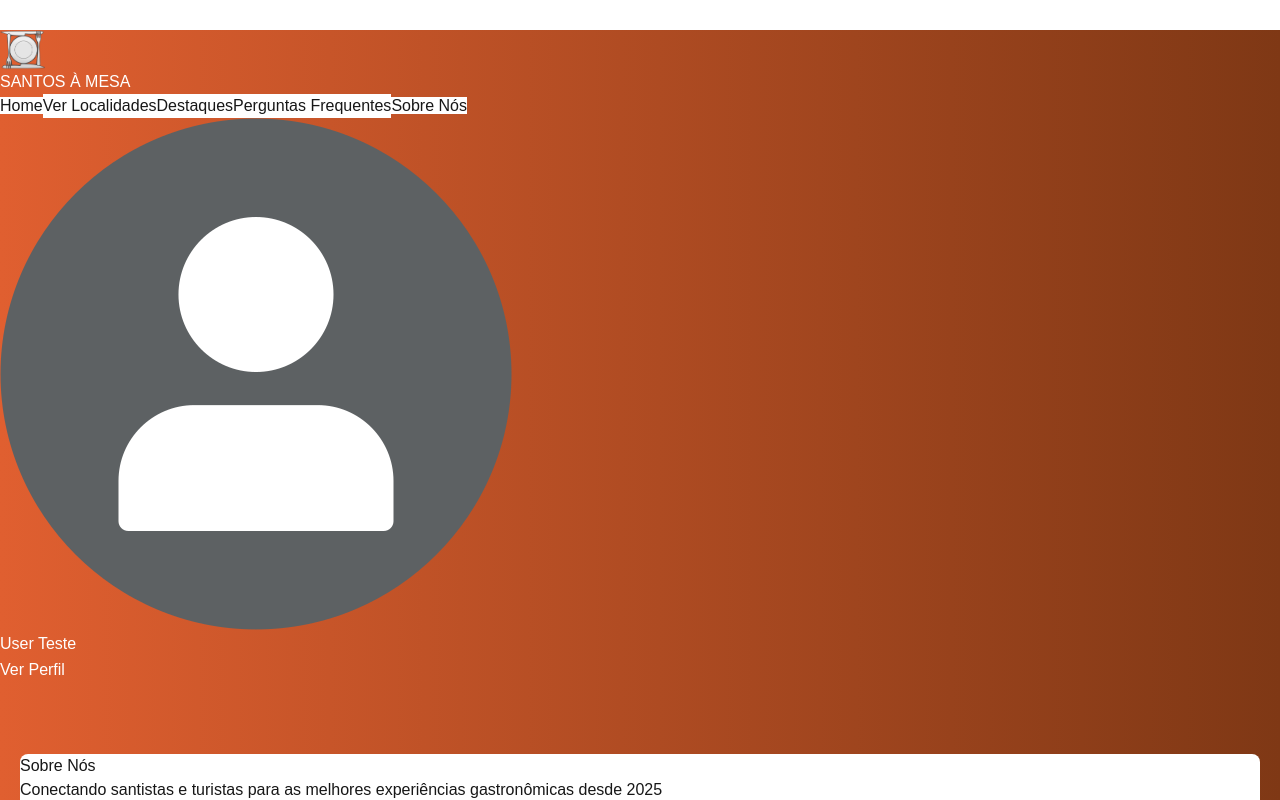
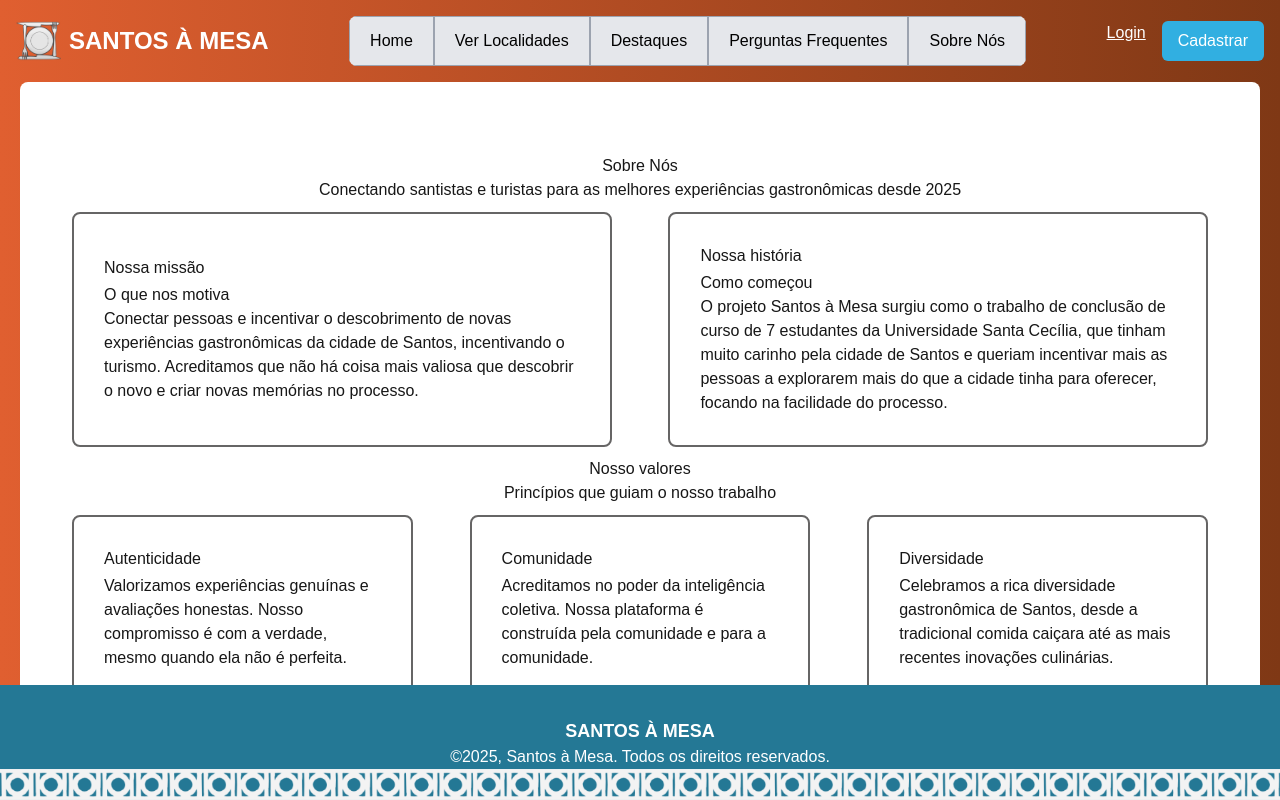
Before and after one commit to aguiar-marcelo/santosamesa, a Next.js app: page /sobreNos in a window 1280 px wide. Shown: the top 800 px of the page. Built offline with nearby package versions, Linux system fonts and the light colour scheme.

Commit message:
feat: rotas e correções css

```diff
--- a/src/components/HomePage.tsx
+++ b/src/components/HomePage.tsx
@@ -3,12 +3,13 @@
 import Image from "../../node_modules/next/image";
 import React from "react";
 import { Search } from 'lucide-react';
+import Link from "next/link";
 
 const HomePage = () => {
   return (
     <div className="relative w-full h-full">
       <div className="bg-cover bg-center h-[350px] w-full"
-      style={{ backgroundImage: "url('img/img-homepage.jpg')" }}
+        style={{ backgroundImage: "url('img/img-homepage.jpg')" }}
       >
         <div className="flex flex-col items-center ">
           {/* Header */}
@@ -19,16 +20,23 @@ const HomePage = () => {
             </div>
 
             <div className="flex justify-center rounded-lg overflow-hidden">
-              {['Home', 'Ver Localidades', 'Destaques', 'Perguntas Frequentes', 'Quem somos nós'].map((item, index) => (
+              {['Home', 'Ver Localidades', 'Destaques', 'Perguntas Frequentes'].map((item, index) => (
                 <button key={index} className="bg-gray-200 border border-gray-400 text-black px-5 py-3 hover:bg-gray-300">
                   {item}
                 </button>
               ))}
+              <Link href="/sobreNos" className="bg-gray-200 border border-gray-400 text-black px-5 py-3 hover:bg-gray-300">
+                Sobre Nós
+              </Link>
             </div>
 
             <div className="flex justify-center gap-4">
-              <button className="text-white underline">Login</button>
-              <button className="bg-primary text-white px-4 py-2 rounded-md hover:bg-blue-600">Cadastrar</button>
+              <Link href="/login" className="text-white underline">
+                Login
+              </Link>
+              <Link href="/cadastro" className="bg-primary text-white px-4 py-2 rounded-md hover:bg-blue-600">
+                Cadastrar
+              </Link>
             </div>
           </div>
 
--- a/src/components/LoginPage.tsx
+++ b/src/components/LoginPage.tsx
@@ -1,3 +1,5 @@
+"use client"
+import Link from 'next/link';
 import React from 'react';
 
 const LoginPage = () => {
@@ -27,9 +29,7 @@ const LoginPage = () => {
                             >
                                 LOGIN
                             </button>
-                            <a href="index.html" style={styles.a}>
-                                CANCELAR
-                            </a>
+                            <Link href="/" style={styles.a}>CANCELAR</Link>
                         </div>
                     </div>
                 </div>
--- a/src/components/ProfilePage.tsx
+++ b/src/components/ProfilePage.tsx
@@ -1,3 +1,4 @@
+"use client"
 import React from 'react';
 import { CSSProperties } from 'react';
 
--- a/src/components/RegisterPage.tsx
+++ b/src/components/RegisterPage.tsx
@@ -1,3 +1,5 @@
+"use client"
+import Link from 'next/link';
 import { useState } from 'react';
 
 const Cadastro = () => {
@@ -28,7 +30,7 @@ const Cadastro = () => {
                             <p className="w-4/5 mb-2 text-left">Confirme sua senha *</p>
                             <input type="password" placeholder="Digite sua senha novamente" className="w-4/5 p-3 border-4 border-gray-200 rounded-lg mb-6" />
                             <div className="flex gap-5 w-4/5 justify-between">
-                                <a href="index.html" className="text-gray-500">Voltar</a>
+                                <Link href="/" className="text-gray-500">Voltar</Link>
                                 <button
                                     type="button"
                                     className="bg-blue-500 text-white py-3 px-6 rounded-lg hover:bg-blue-600"
--- a/src/components/SobreNosPage.tsx
+++ b/src/components/SobreNosPage.tsx
@@ -1,47 +1,40 @@
+"use client";
+import Link from 'next/link';
 import React from 'react';
+import Image from 'next/image';
 
 const SobreNosPage = () => {
-
-    const logado = true; // alterar
+    const logado = false; // alterar
 
     return (
-        <form className="form" style={{ backgroundImage: 'linear-gradient(to right, #E05F30, #7f3815)' }}>
-            <div style={{ marginTop: '30px' }}>
-                <div className="grid-container">
-                    <div className="row justify-center gap-5">
-                        <img src="img/img-logo.png" width="45" height="40" alt="Logo" />
-                        <h1 style={{ color: 'white' }}>SANTOS À MESA</h1>
+        <div className="relative w-full h-full" style={{ backgroundImage: 'linear-gradient(to right, #E05F30, #7f3815)' }}>
+            <div className="bg-cover bg-center h-[350px] w-full">
+                <div className="flex flex-col items-center">
+                    <div className="w-full flex justify-between gap-4 p-4 items-center">
+                        <div className="flex justify-center items-center gap-2">
+                            <img src="img/img-logo.png" alt="Logo" width={45} height={40} />
+                            <h1 className="text-white text-2xl font-bold">SANTOS À MESA</h1>
                         </div>
-                    <div className="justify-center">
-                        <a className="btn-menu btn-border-start" style={{ backgroundColor: 'white' }} href="index.html">
+
+                        <div className="flex justify-center rounded-lg overflow-hidden">
+                            <Link href="/" className="bg-gray-200 border border-gray-400 text-black px-5 py-3 hover:bg-gray-300">
                                 Home
-                        </a>
-                        <button className="btn-menu" style={{ backgroundColor: 'white' }}>
-                            Ver Localidades
+                            </Link>
+                            {['Ver Localidades', 'Destaques', 'Perguntas Frequentes', 'Sobre Nós'].map((item, index) => (
+                                <button key={index} className="bg-gray-200 border border-gray-400 text-black px-5 py-3 hover:bg-gray-300">
+                                    {item}
                                 </button>
-                        <button className="btn-menu" style={{ backgroundColor: 'white' }}>
-                            Destaques
-                        </button>
-                        <button className="btn-menu" style={{ backgroundColor: 'white' }}>
-                            Perguntas Frequentes
-                        </button>
-                        <a className="btn-menu btn-border-end" style={{ backgroundColor: 'white' }}>
-                            Sobre Nós
-                        </a>
+                            ))}
                         </div>
 
                         <div id="login-container" style={{ display: logado ? 'none' : 'block' }}>
-                        <div className="justify-center gap-5">
-                            <a className="txt-login" href="login.html" target="_self">
+                            <div className="flex justify-center gap-4">
+                                <Link href="/login" className="text-white underline">
                                     Login
-                            </a>
-                            <a
-                                href="cadastro.html"
-                                className="btn-style"
-                                style={{ width: '45%', padding: '15px', textAlign: 'center', textDecoration: 'none' }}
-                            >
+                                </Link>
+                                <Link href="/cadastro" className="bg-primary text-white px-4 py-2 rounded-md hover:bg-blue-600">
                                     Cadastrar
-                            </a>
+                                </Link>
                             </div>
                         </div>
 
@@ -50,30 +43,20 @@ const SobreNosPage = () => {
                                 <img className="imagem-perfil" src="img/placeholder-perfil.png" alt="Foto de Perfil" />
                                 <div style={{ display: 'flex', flexDirection: 'column' }}>
                                     <p style={{ color: 'white', marginBottom: '2px', marginTop: '2px' }}>User Teste</p>
-                                <a style={{ color: 'white' }} href="perfil.html">
-                                    Ver Perfil
-                                </a>
+                                    <a style={{ color: 'white' }} href="perfil.html">Ver Perfil</a>
                                 </div>
                             </div>
                         </div>
                     </div>
 
-                <div
-                    className="center-container"
-                    style={{ backgroundColor: 'white', marginLeft: '20px', marginRight: '20px', marginBottom: '40px', borderRadius: '8px' }}
-                >
+                    <div className="center-container main-content">
                         <div className="center-container" style={{ marginTop: '72px' }}>
                             <h2 style={{ marginBottom: '0' }}>Sobre Nós</h2>
-                        <h4>
-                            Conectando santistas e turistas para as melhores experiências gastronômicas desde 2025
-                        </h4>
+                            <h4>Conectando santistas e turistas para as melhores experiências gastronômicas desde 2025</h4>
                         </div>
 
                         <div className="grid-container-1">
-                        <div
-                            className="center-container"
-                            style={{ border: '2px solid #666565', borderRadius: '8px', padding: '30px', height: '-webkit-fill-available' }}
-                        >
+                            <div className="center-container section">
                                 <div>
                                     <h3 style={{ marginTop: '0', marginBottom: '3px' }}>Nossa missão</h3>
                                     <h4 style={{ marginTop: '0' }}>O que nos motiva</h4>
@@ -85,10 +68,7 @@ const SobreNosPage = () => {
                                 </div>
                             </div>
 
-                        <div
-                            className="center-container"
-                            style={{ border: '2px solid #666565', borderRadius: '8px', padding: '30px', height: '-webkit-fill-available' }}
-                        >
+                            <div className="center-container section">
                                 <div>
                                     <h3 style={{ marginTop: '0', marginBottom: '3px' }}>Nossa história</h3>
                                     <h4 style={{ marginTop: '0' }}>Como começou</h4>
@@ -106,11 +86,8 @@ const SobreNosPage = () => {
                             <h4>Princípios que guiam o nosso trabalho</h4>
                         </div>
 
-                    <div className="grid-container-2">
-                        <div
-                            className="center-container"
-                            style={{ border: '2px solid #666565', borderRadius: '8px', padding: '30px', height: '-webkit-fill-available' }}
-                        >
+                        <div className="grid-container-2" style={{ marginBottom: '72px' }}>
+                            <div className="center-container section">
                                 <div>
                                     <h3 style={{ marginTop: '0', marginBottom: '3px' }}>Autenticidade</h3>
                                     <h5 style={{ marginBottom: '0' }}>
@@ -120,10 +97,7 @@ const SobreNosPage = () => {
                                 </div>
                             </div>
 
-                        <div
-                            className="center-container"
-                            style={{ border: '2px solid #666565', borderRadius: '8px', padding: '30px', height: '-webkit-fill-available' }}
-                        >
+                            <div className="center-container section">
                                 <div>
                                     <h3 style={{ marginTop: '0', marginBottom: '3px' }}>Comunidade</h3>
                                     <h5 style={{ marginBottom: '0' }}>
@@ -133,10 +107,7 @@ const SobreNosPage = () => {
                                 </div>
                             </div>
 
-                        <div
-                            className="center-container"
-                            style={{ border: '2px solid #666565', borderRadius: '8px', padding: '30px', height: '-webkit-fill-available' }}
-                        >
+                            <div className="center-container section">
                                 <div>
                                     <h3 style={{ marginTop: '0', marginBottom: '3px' }}>Diversidade</h3>
                                     <h5 style={{ marginBottom: '0' }}>
@@ -148,25 +119,28 @@ const SobreNosPage = () => {
                         </div>
                     </div>
                 </div>
-            <div className="bottom-row">
-                <div className="center-container" style={{ color: 'rgb(232, 232, 236)', padding: '15px' }}>
-                    <h3>SANTOS À MESA</h3>
-                    ©2025, Santos à Mesa. Todos os direitos reservados.
+                <footer className="bg-[#247895] w-full absolute bottom-0 text-center  text-white pt-8">
+                    <h3 className="text-lg font-bold">SANTOS À MESA</h3>
+                    <p>©2025, Santos à Mesa. Todos os direitos reservados.</p>
+                    <Image src={"/img/img-mureta.png"} width="1000" height="1000" className="w-full" alt="muretas-santos" />
+                </footer>
             </div>
-                <div className="img-mureta" style={{ marginTop: '15px' }} />
-            </div>
-        </form>
-    );
-};
 
-export default SobreNosPage;
 
-const styles = `
+
+
+            <style jsx>{`
+                .form-container {
+                    position: relative;
+                    min-height: 100vh;
+                }
+
                 .form {
                     position: absolute;
                     left: 0;
                     right: 0;
                     margin-top: -40px;
+                    background-image: linear-gradient(to right, #E05F30, #7f3815);
                 }
 
                 .imagem-perfil {
@@ -187,7 +161,7 @@ const styles = `
                     margin-right: 12px;
                 }
 
-    .grid-container-1 {
+                .grid-container-1, .grid-container-2 {
                     display: grid;
                     grid-template-columns: 47.5% 47.5%;
                     grid-gap: 5%;
@@ -200,77 +174,82 @@ const styles = `
                 }
 
                 .grid-container-2 {
-      display: grid;
-      grid-template-columns: 32% 32% 32%;
-      grid-gap: 2%;
-      padding: 10px;
-      padding-left: 40px;
-      padding-right: 40px;
-      align-items: center;
-      margin-left: 12px;
-      margin-right: 12px;
-      margin-bottom: 72px;
+                    grid-template-columns: repeat(3, 1fr);
                 }
 
                 .center-container {
                     display: flex;
                     flex-direction: column;
                     align-items: center;
+                    justify-content: center;
                 }
 
-    h4, h5 {
-      color: #666565;
+                .main-content {
+                    background-color: white;
+                    margin-left: 20px;
+                    margin-right: 20px;
+                    margin-bottom: 40px;
+                    border-radius: 8px;
                 }
 
-    button {
-      padding: 10px;
-      font-size: medium;
-      transition: 0.4s;
-      display: inline-block;
-      border: 0;
+                .section {
+                    border: 2px solid #666565;
+                    border-radius: 8px;
+                    padding: 30px;
+                    height: -webkit-fill-available;
                 }
 
-    input[type=text] {
-      width: 100%;
-      padding: 12px 20px;
-      border-radius: 12px;
-      border: 0;
+                .bottom-row {
+                    display: flex;
+                    flex-direction: column;
+                    align-items: center;
+                    background-color: #333;
                 }
 
-    .row {
-      display: flex;
-      flex-direction: row;
-      align-items: center;
+                .footer-text {
+                    color: rgb(232, 232, 236);
+                    padding: 15px;
+                }
+
+                .btn-menu, .btn-style, .txt-login {
+                    background-color: white;
+                    border: none;
+                    padding: 10px 15px;
+                    margin: 5px;
+                    cursor: pointer;
+                    text-decoration: none;
+                    color: black;
+                }
+
+                .btn-style {width: 45%;
+                    padding: 15px;
+                    text-align: center;
+                    text-decoration: none;
+                }
+
+                .btn-menu {
+                    background-color: white;
+                    border: none;
+                    padding: 10px 15px;
+                    margin: 5px;
+                    cursor: pointer;
+                    text-decoration: none;
+                    color: black;
                 }
 
                 .btn-border-start {
-        border-end-start-radius: 10px;
-        border-start-start-radius: 10px;
+                    border-top-left-radius: 8px;
+                    border-bottom-left-radius: 8px;
                 }
 
                 .btn-border-end {
-        border-start-end-radius: 10px;
-        border-end-end-radius: 10px;
+                    border-top-right-radius: 8px;
+                    border-bottom-right-radius: 8px;
                 }
 
-    .btn-menu {
-        border: 1.5px solid #a4a3ab;
-        color: rgb(0, 0, 0);
-        padding: 15px;
-    }
-
-    .btn-menu:hover {
-        background-color: #cccbd2;
-    }
-
-    .btn-style {
-      background-color: #31afe1;
-      color: white;
-      border-radius: 12px;
-    }
-
-    .btn-style:hover {
-      background-color: #2681d6;
+                .txt-login {
+                    text-decoration: none;
+                    color: black;
                 }
 
                 .justify-center {
@@ -279,6 +258,24 @@ const styles = `
                 }
 
                 .gap-5 {
-      column-gap: 5%;
+                    gap: 5%;
                 }
-  `;
+
+                .row {
+                    display: flex;
+                    flex-direction: row;
+                }
+
+                .img-mureta {
+                    width: 100%;
+                    height: 100px;
+                    background-image: url('img/img-mureta.png');
+                    background-size: cover;
+                    background-repeat: no-repeat;
+                }
+            `}</style>
+        </div >
+    );
+};
+
+export default SobreNosPage;
```
Lines whose indentation alone changed are shown as unchanged.
